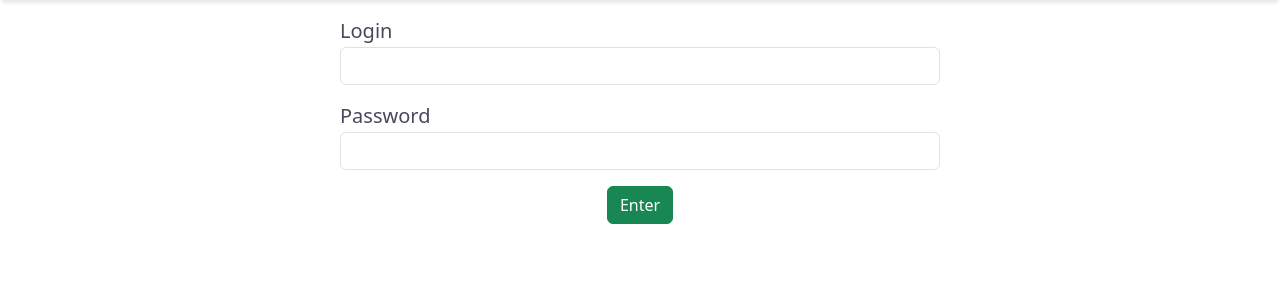
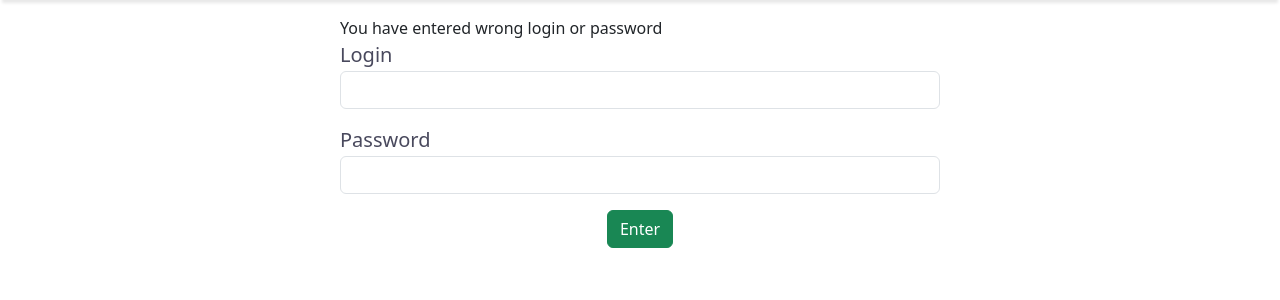
Before and after one commit to RadekRo/ask-mate-sprint-3, a Flask app: page /login in a window 1280 px wide. Shown: the part 54-354 px from the top of the page. Run offline with Flask 2, Linux system fonts and the light colour scheme; some libraries are stand-ins or nearby versions.

Commit message:
login function in development

```diff
--- a/app.py
+++ b/app.py
@@ -334,6 +334,21 @@ def sign_in():
 
 @app.route('/login', methods=["POST", "GET"])
 def login():
+    if request.method == "POST":
+        login = request.form.get('login')
+        password = request.form.get('password')
+        # print(login)
+        data_handler.check_if_user_exists(login)
+        # print(check)
+        password_from_base = data_handler.get_password_from_base(login)
+        check_password = data_handler.check_password(password, password_from_base)
+        if check_password == True:
+            session['username'] = login
+            return render_template("index.html", login_success_message='You are successfully logged in')
+        else:
+            return render_template("login.html", login_error_message='You have entered wrong login or password')
+    else:
+        return render_template("login.html", login_error_message='You have entered wrong login or password')
     return render_template('login.html')
 
 @app.route('/logout')
--- a/data_handler.py
+++ b/data_handler.py
@@ -13,6 +13,31 @@ def hash_password(user_input):
     salt = bcrypt.gensalt()
     hash = bcrypt.hashpw(user_input.encode(encoding="utf-8"), salt)
     return hash.hex()
+
+@database.connection_handler
+def check_if_user_exists(cursor, login:str):
+    query = f"""
+    SELECT login
+    FROM users
+    WHERE login = '{login}'
+    """
+    cursor.execute(query)
+    return cursor.fetchone()
+
+@database.connection_handler
+def get_password_from_base(cursor, login):
+    query = """
+    SELECT password
+    FROM users
+    WHERE login = %(login)s
+    """
+    data = {'login': login}
+    cursor.execute(query, data)
+    return cursor.fetchone()
+
+def check_password(password:str, password_from_base:hex):
+    password_bytes = bytes.fromhex(password_from_base)
+    return bcrypt.checkpw(password.encode(encoding="utf-8"), password_bytes)
 
 @database.connection_handler
 def add_new_user(cursor, login:str, password:hex, current_date:str):
--- a/templates/index.html
+++ b/templates/index.html
@@ -3,6 +3,9 @@
 <div class="container">
     <div class="questions-list">
         <span class="questions-list-header"><h4>Latest Questions ({{number_of_latest_questions}})</h4></span>
+        {%if login_message%}
+        {{login_message}} as {{user}}
+        {%endif%}<br>
         <form action="/ask-question">
             <span><button type="submit" class="btn btn-primary">Ask Question</button></span>
         </form>
--- a/templates/login.html
+++ b/templates/login.html
@@ -2,6 +2,9 @@
 {% block content %}
     <div class="question-list question-txt dflex justify-content-center">
         <form action="/login" method="POST" class="form">
+        {%if login_error_message%}
+            {{login_error_message}}
+        {%endif%}<br>
             <p>
                 <label for="title" class="form-txt">Login</label><br/>
                 <input id="login" class="form-control" name="title" type="text" value="" />
```
